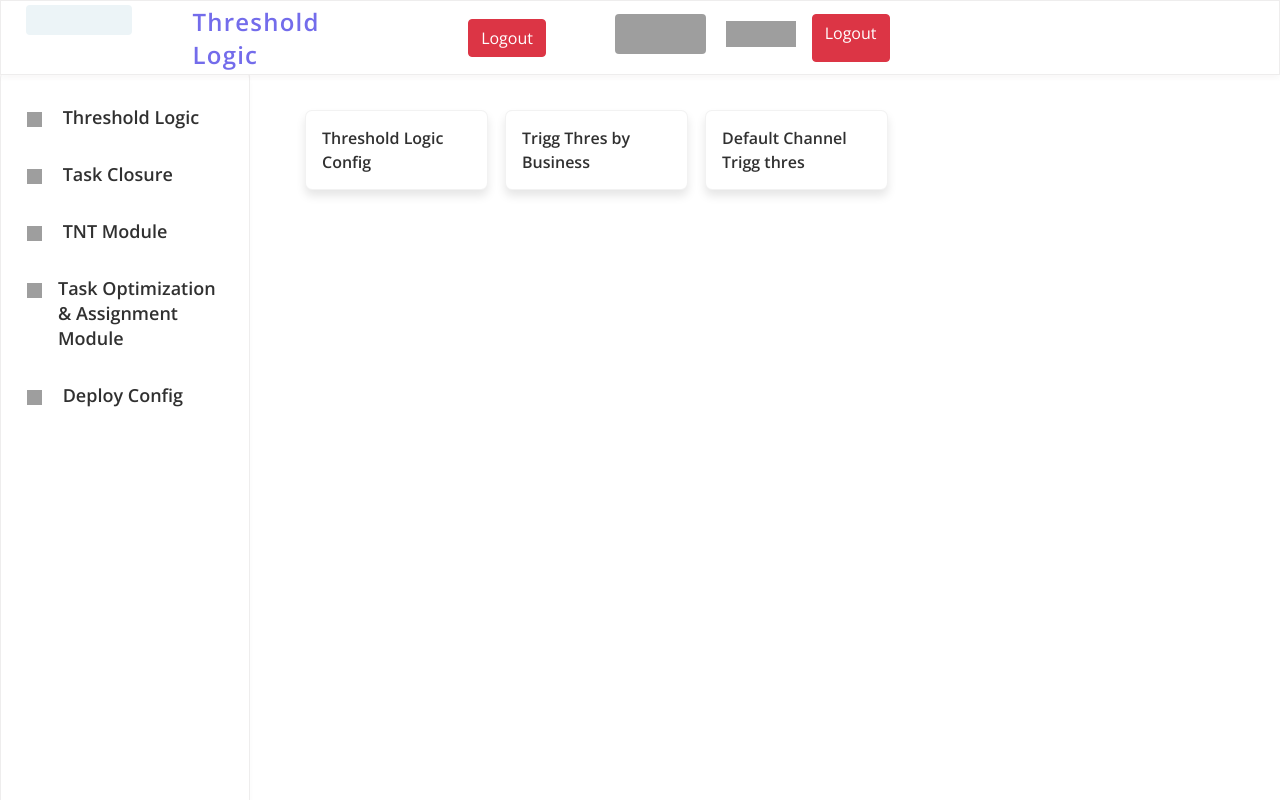
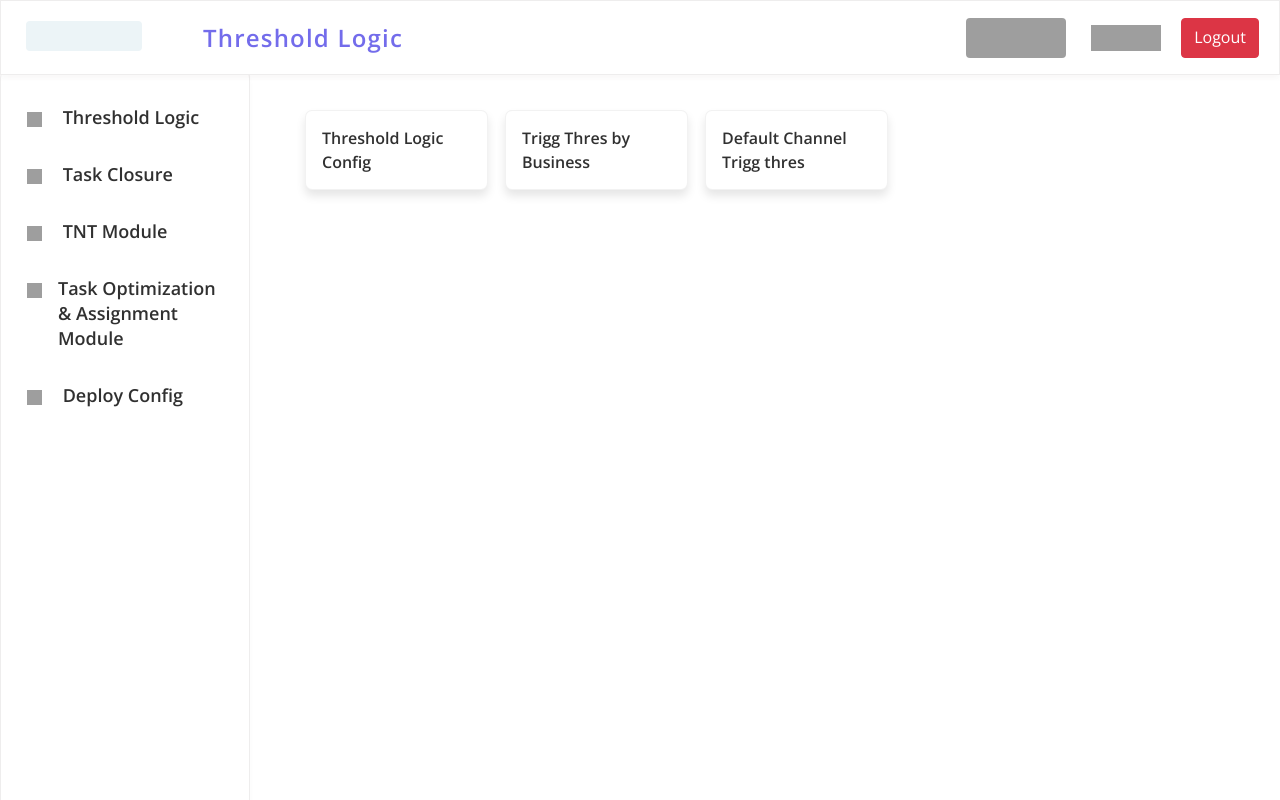
Before and after one commit to sachinbhoiexponentia/Django_UI, a Django app: page / in a window 1280 px wide. Run offline with Django 4.2, Linux system fonts and the light colour scheme; the visitor is signed in with stand-in values (Sample User, id 1); data that the repository does not hold is empty; some libraries are stand-ins or nearby versions; grey boxes are pictures that could not be loaded.

Commit message:
24-22-2023 11:32

```diff
--- a/templates/TNT.html
+++ b/templates/TNT.html
@@ -642,16 +642,10 @@
         <h1 style="margin-left: 56px;">Task and Trigger Module</h1>
     </div>
 
-<<<<<<< HEAD
-    <a href="{% url 'logout' %}" class="btn btn-danger" style="margin-left: auto;">Logout</a>
-
-</header>
-=======
     <div class="right-buttons">
       <button class="button-images_noti"></button>
       <button class="button-images_admin"></button>
       <a href="{% url 'logout' %}" class="btn btn-danger">Logout</a>
->>>>>>> a0d1c9abdfdf71af0dc0f2622cd4c36b2ab52106
 
   <div>
     <div class="sidebar">
--- a/templates/Threshold_logic.html
+++ b/templates/Threshold_logic.html
@@ -642,14 +642,10 @@
         <h1 style="margin-left: 56px;">Threshold Logic</h1>
     </div>
 
-<<<<<<< HEAD
-    <a href="{% url 'logout' %}" class="btn btn-danger" style="margin-left: auto;">Logout</a>
-=======
     <div class="right-buttons">
       <button class="button-images_noti"></button>
       <button class="button-images_admin"></button>
       <a href="{% url 'logout' %}" class="btn btn-danger">Logout</a>
->>>>>>> a0d1c9abdfdf71af0dc0f2622cd4c36b2ab52106
 
 </header>
   <div>
```
